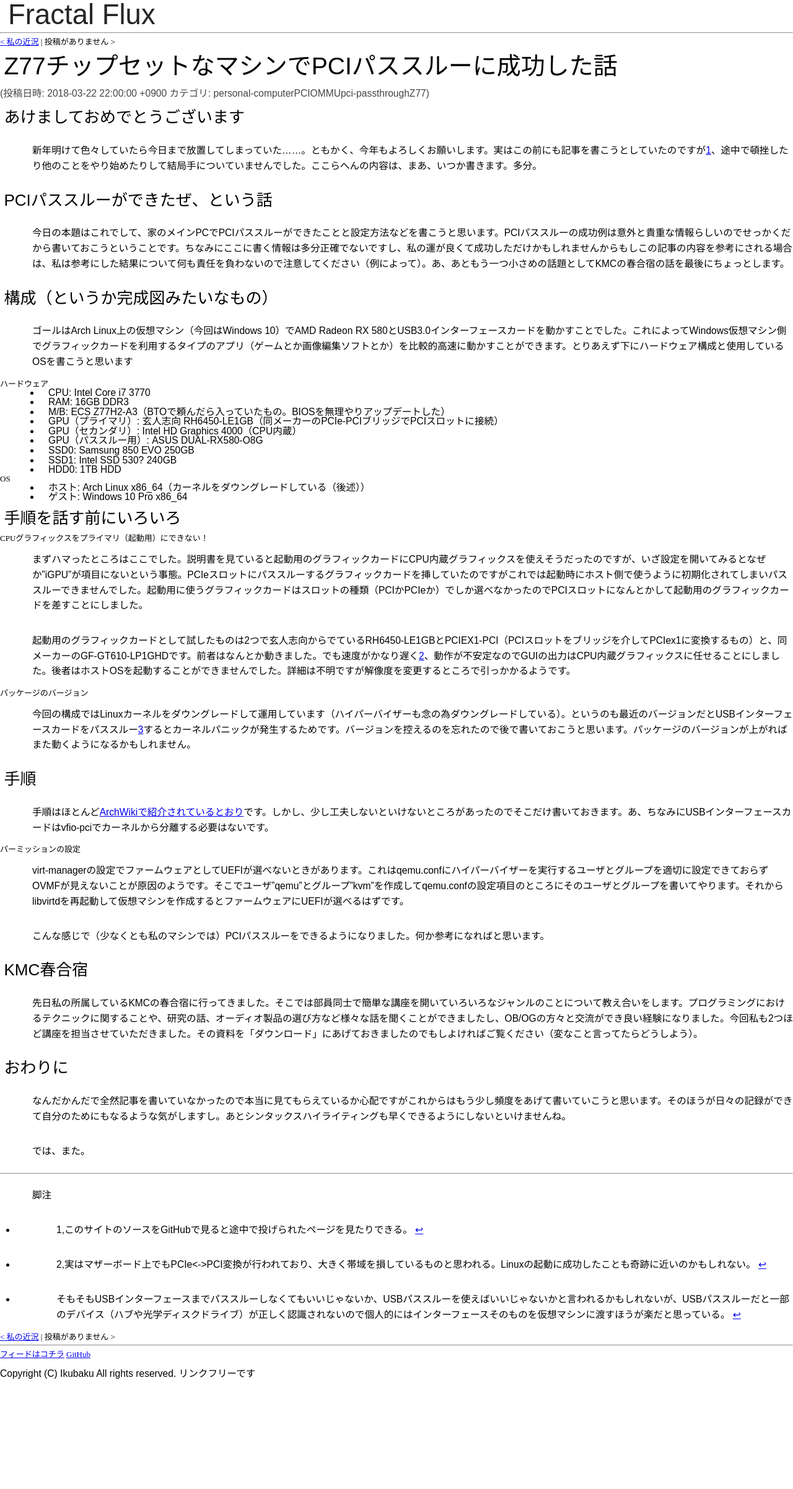
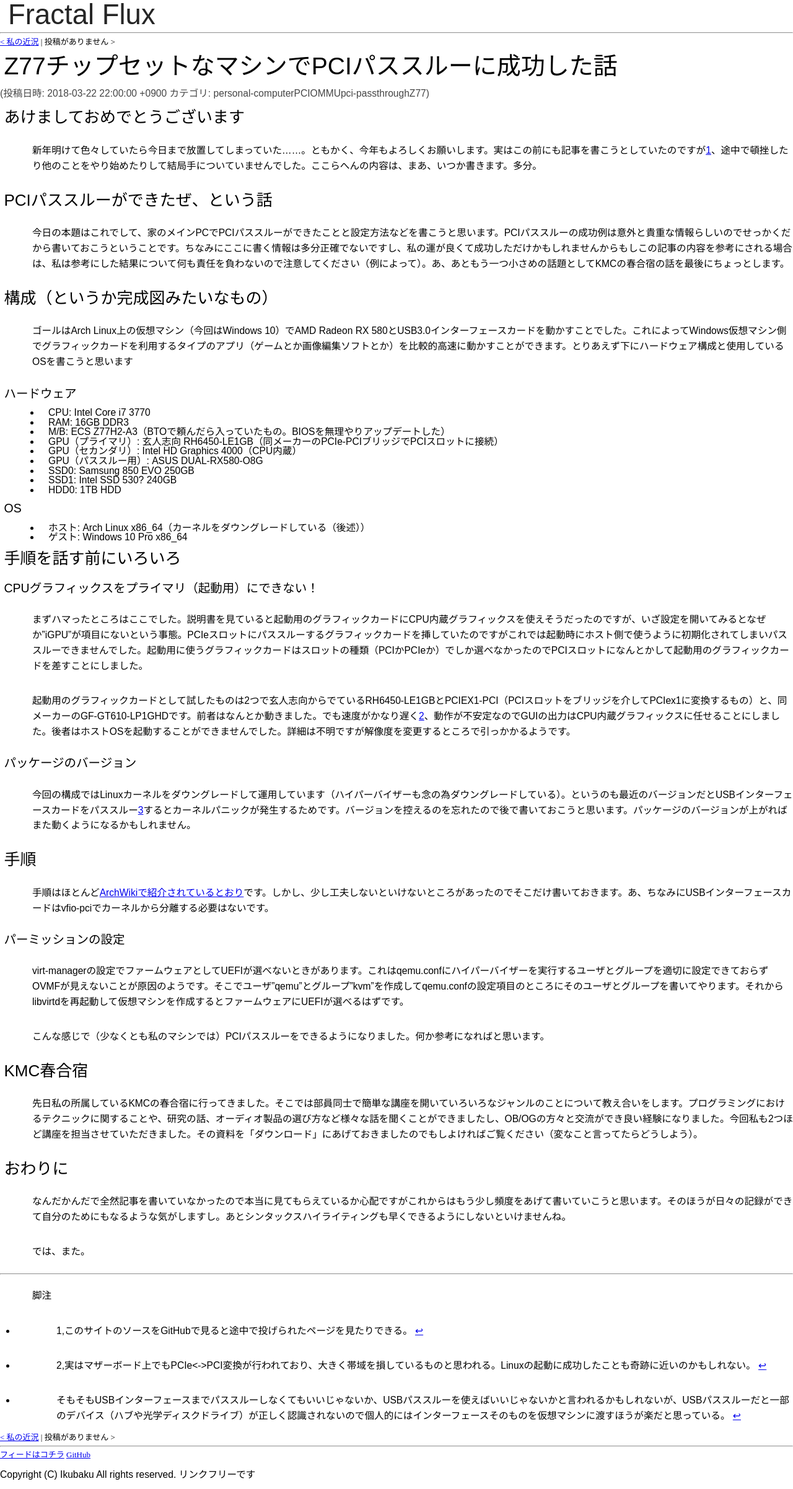
Before and after one commit to H-Teramura/H-Teramura.github.io, a Jekyll site: the page built from _posts/2018-03-22-pci-passthrough-on-z77-machine.md, in a window 1280 px wide. Shown: the whole page at 62% size. Built offline with Jekyll 4.4.1, drawn with Linux system fonts in a browser that asks for light colours; before the commit the page ends 2240 px from its top, so only the background shows below that.

Commit message:
Add more header variants

```diff
--- a/_sass/_base.scss
+++ b/_sass/_base.scss
@@ -5,7 +5,7 @@ html {
 }
 
 // Headings
-h1, h2, h3 {
+h1, h2, h3, h4, h5, h6 {
     font-family: Arial, Helvertica, sans-serif;
     //font-family: "Times New Roman", Times, serif;
     padding: 1rem 0px 1rem 0.5rem;
@@ -19,6 +19,16 @@ h2 {
 h3 {
     font-size: 2rem;
 }
+h4 {
+    font-size: 1.5rem;
+}
+h5 {
+    font-size: 1.2rem;
+}
+h6 {
+    font-size: 1rem;
+}
+
 
 // Paragraphs
 p {
```
